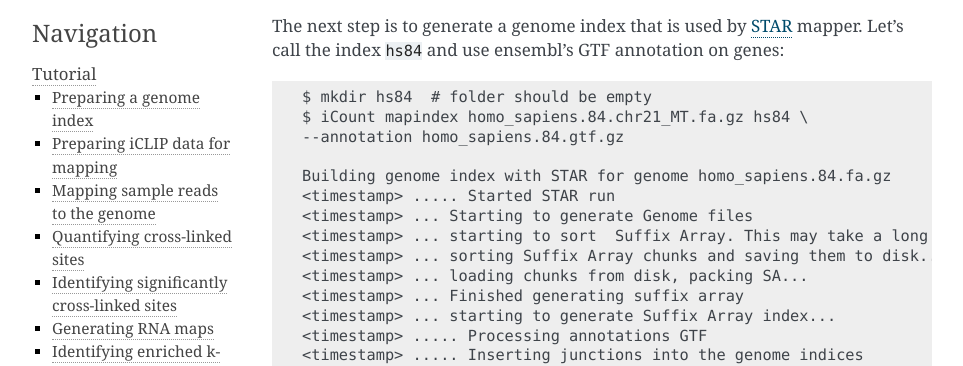
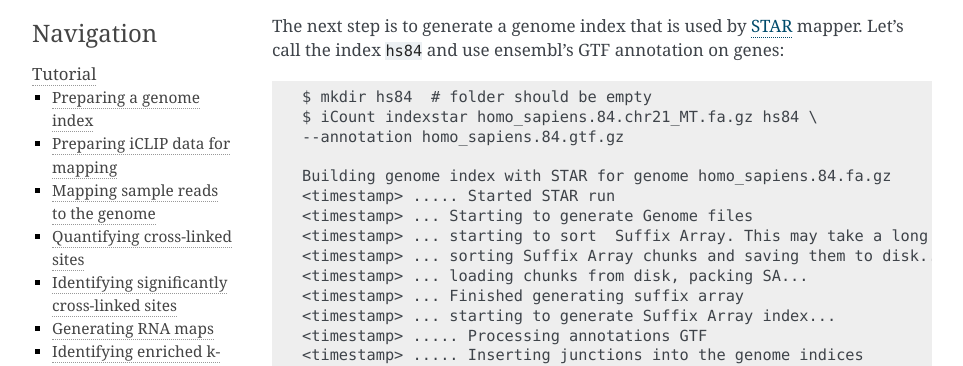
Before and after one commit to tomazc/iCount, a Sphinx documentation site: the page built from docs/source/tutorial.rst, in a window 1280 px wide and 900 px high, scrolled down 1283 px. Shown: the part 172-538 px from the top of the window, without its empty margins (148-1111 px from the left). Built offline with Sphinx 7.4.7, drawn with Linux system fonts in a browser that asks for light colours; some of the changed text lies outside the part shown.

Commit message:
tutorial: Use newer name for STAR map/index, resolves #127

```diff
--- a/docs/source/tutorial.rst
+++ b/docs/source/tutorial.rst
@@ -65,7 +65,7 @@ The next step is to generate a genome index that is used by `STAR`_ mapper. Let'
 ``hs84`` and use ensembl's GTF annotation on genes::
 
     $ mkdir hs84  # folder should be empty
-    $ iCount mapindex homo_sapiens.84.chr21_MT.fa.gz hs84 \
+    $ iCount indexstar homo_sapiens.84.chr21_MT.fa.gz hs84 \
     --annotation homo_sapiens.84.gtf.gz
 
     Building genome index with STAR for genome homo_sapiens.84.fa.gz
```
Also changed, not shown: other parts of docs/source/tutorial.rst (+1 -1 lines), 4 other files.
